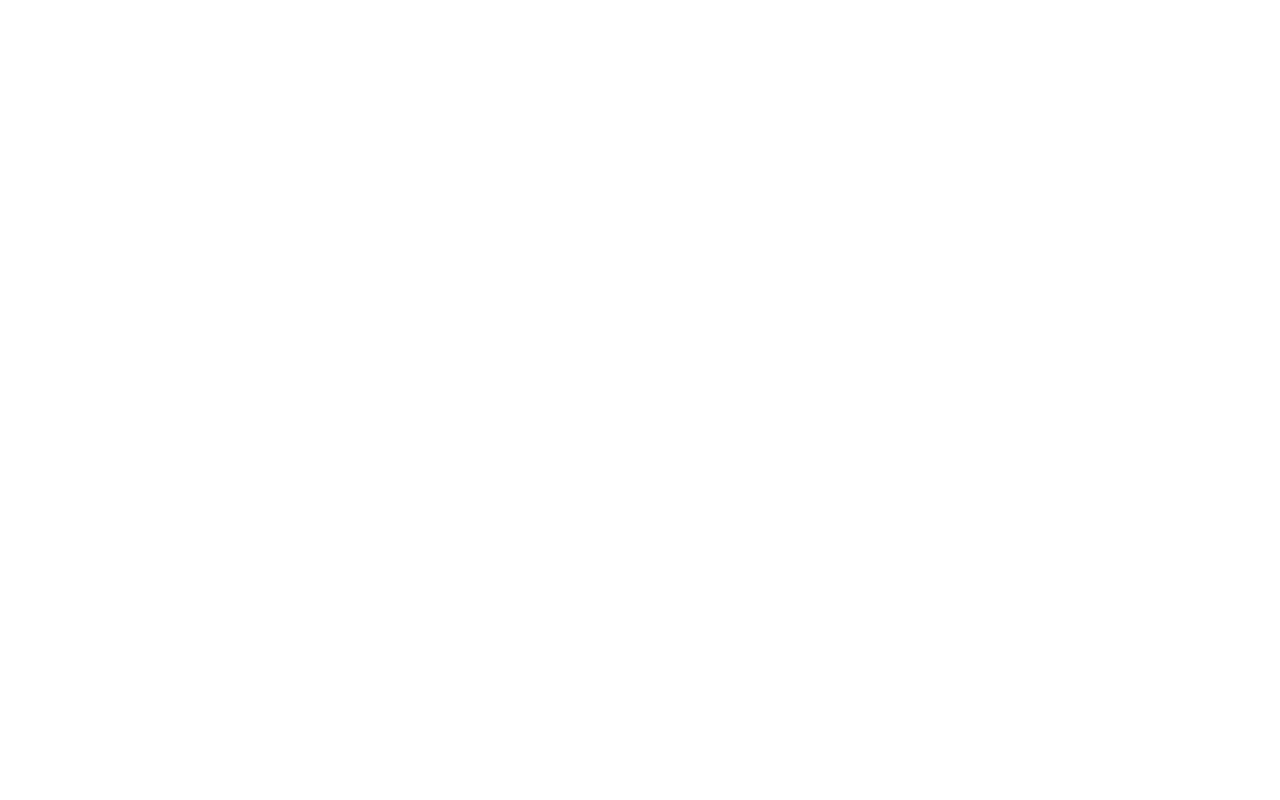
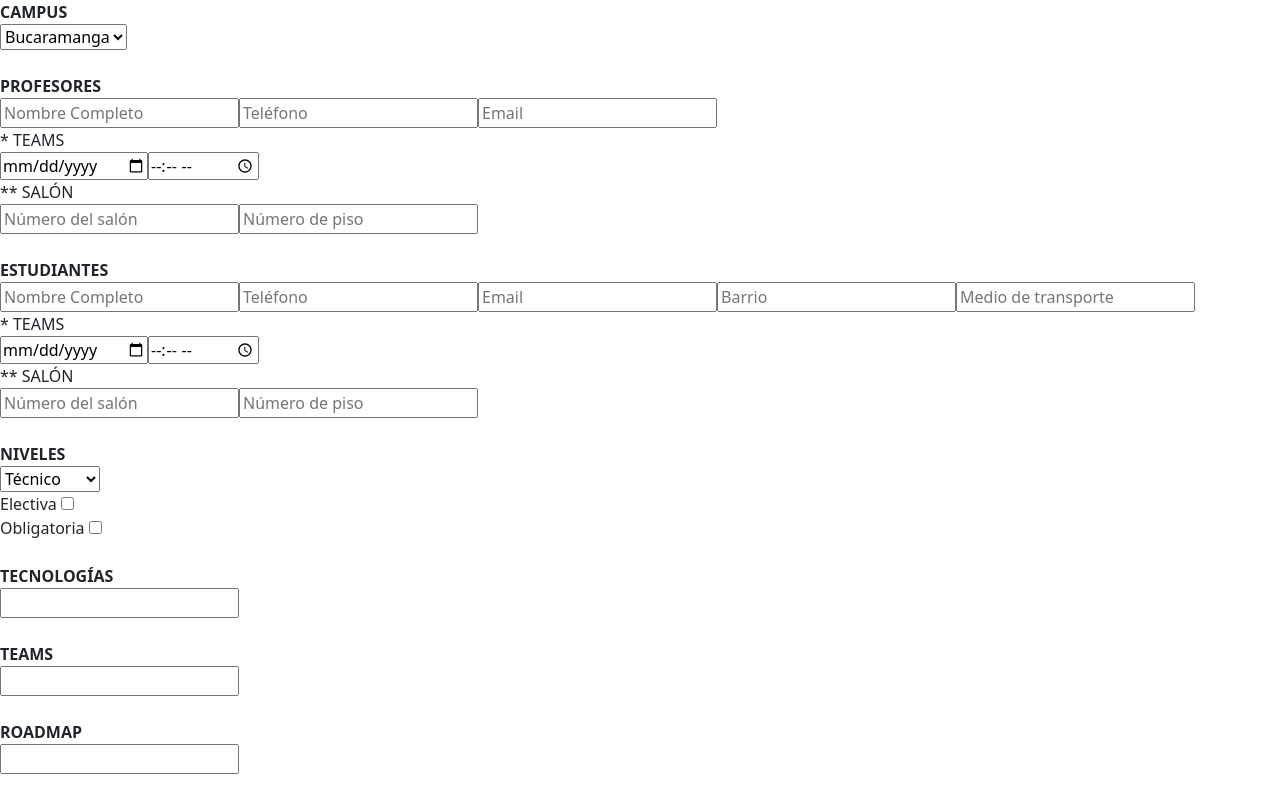
Before and after one commit to ZulayNicolOrtegonPintoADSO/vueBasicoTaller2, a plain HTML site: page index.html in a window 1280 px wide. Drawn offline with nearby package versions, Linux system fonts and the light colour scheme.

Commit message:
feat: :art: Estructuraa html
Organizo entidades

```diff
--- a/index.html
+++ b/index.html
@@ -18,5 +18,117 @@
 </head>
 <body>
     <div id="app">
+        <div><!--Entidad Campus-->
+            <strong>CAMPUS</strong>
+            <form>
+                <select name="ciudad"><!--Determinar datos de contacto de las sedes de Bucaramanga, Bogotá, Medellín, y México-->
+                    <option>Bucaramanga</option>
+                    <option>Bogotá</option>
+                    <option>Medellín</option>
+                    <option>México</option>
+                </select>
+            </form>
+        </div>
+
+        <br>
+
+        <div> <!--Entidad Profesores-->
+            <strong>PROFESORES</strong>
+            <form>
+                <input v-model="nombre" type="text" placeholder="Nombre Completo">
+                <input v-model="telefono" type="tel" placeholder="Teléfono">
+                <input v-model="email" type="email" placeholder="Email">
+
+                <div>  <!--Sub entidad TEAMS-->
+                    <label>* TEAMS</label> <br>
+                    <form>
+                        <input v-model="dia" type="date">
+                        <input v-model="hora" type="time">
+
+                        <div> <!--Sub entidad SALÓN-->
+                            <label>** SALÓN</label> <br>
+                            <form>
+                                <input v-model="num_salon" type="number" placeholder="Número del salón">
+                                <input v-model="num_piso" type="number" placeholder="Número de piso">
+                            </form>
+                        </div>
+                    </form>
+                </div>
+            </form>
+        </div>
+
+        <br>
+
+        <div> <!--Entidad Estudiantes-->
+            <strong>ESTUDIANTES</strong>
+            <form>
+                <input v-model="nombre" type="text" placeholder="Nombre Completo">
+                <input v-model="telefono" type="tel" placeholder="Teléfono">
+                <input v-model="email" type="email" placeholder="Email">
+                <input v-model="barrio" type="text" placeholder="Barrio">
+                <input v-model="transporte" type="text" placeholder="Medio de transporte">
+
+                <div>
+                    <label>* TEAMS</label> <br>
+                    <form>
+                        <input v-model="dia" type="date">
+                        <input v-model="hora" type="time">
+
+                        <div>
+                            <label>** SALÓN</label> <br>
+                            <form>
+                                <input v-model="num_salon" type="number" placeholder="Número del salón">
+                                <input v-model="num_piso" type="number" placeholder="Número de piso">
+                            </form>
+                        </div>
+                    </form>
+                </div>
+            </form>
+        </div>
+
+        <br>
+
+        <div> <!--Entidad Niveles-->
+            <strong>NIVELES</strong>
+            <form>
+                <select name="nivel"><!--Determinar datos de contacto de las sedes de Bucaramanga, Bogotá, Medellín, y México-->
+                    <option>Técnico</option>
+                    <option>Tecnólogo</option>
+                    <option>Bachiller</option>
+                </select>
+
+                <br>
+
+                <label>Electiva</label> <input v-model="electiva" type="checkbox"> <br>
+                <label>Obligatoria</label> <input v-model="obliatoria" type="checkbox">
+            </form>
+        </div>
+
+        <br>
+
+        <div><!--Entidad tecnologías-->
+            <strong>TECNOLOGÍAS</strong>
+            <form>
+                <input>
+            </form>
+        </div>
+
+        <br>
+
+        <div>
+            <strong>TEAMS</strong>
+            <form>
+                <input>
+            </form>
+        </div>
+
+        <br>
+
+        <div>
+            <strong>ROADMAP</strong>
+            <form>
+                <input>
+            </form>
+        </div>
 
 </body>
```
